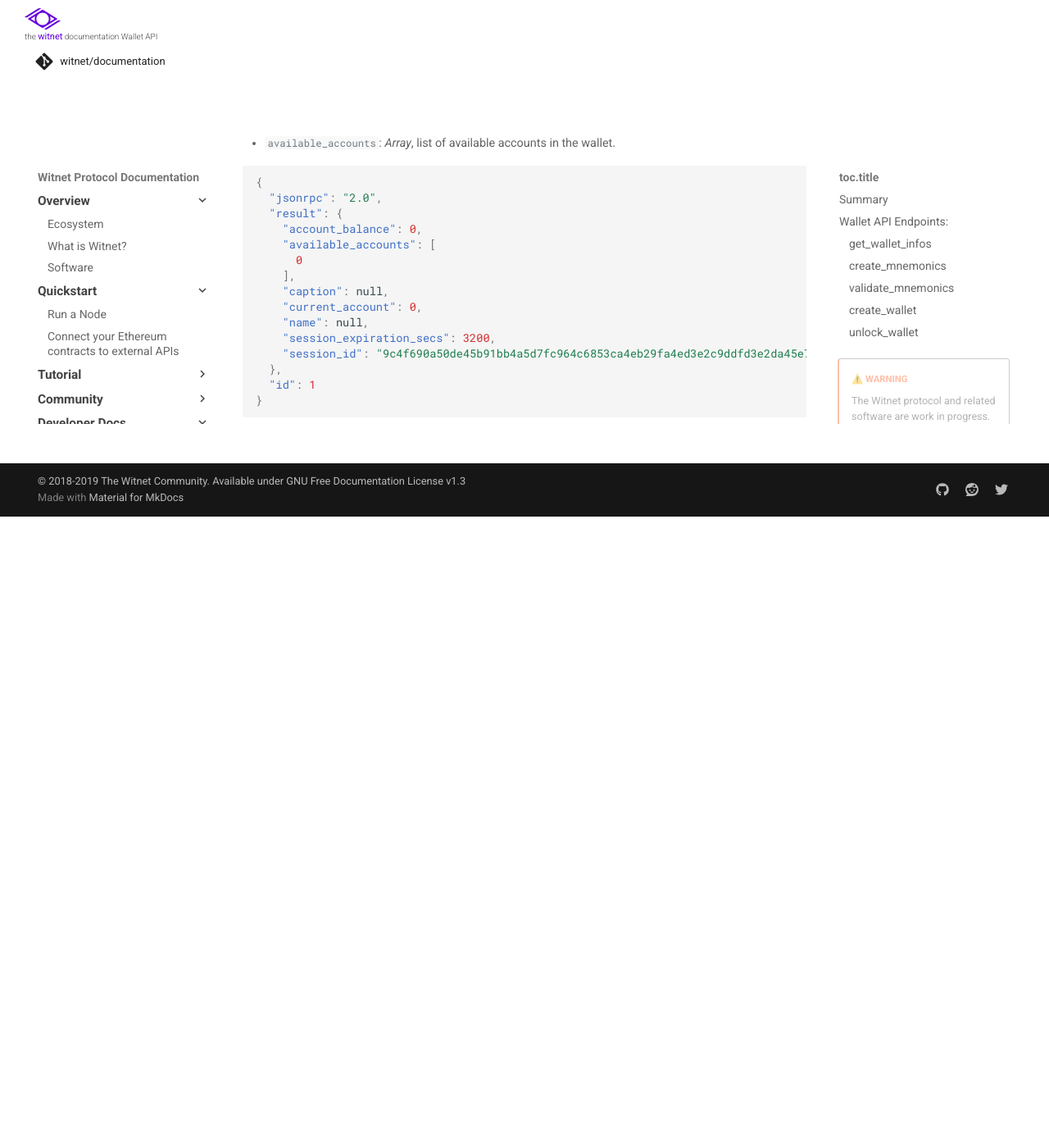
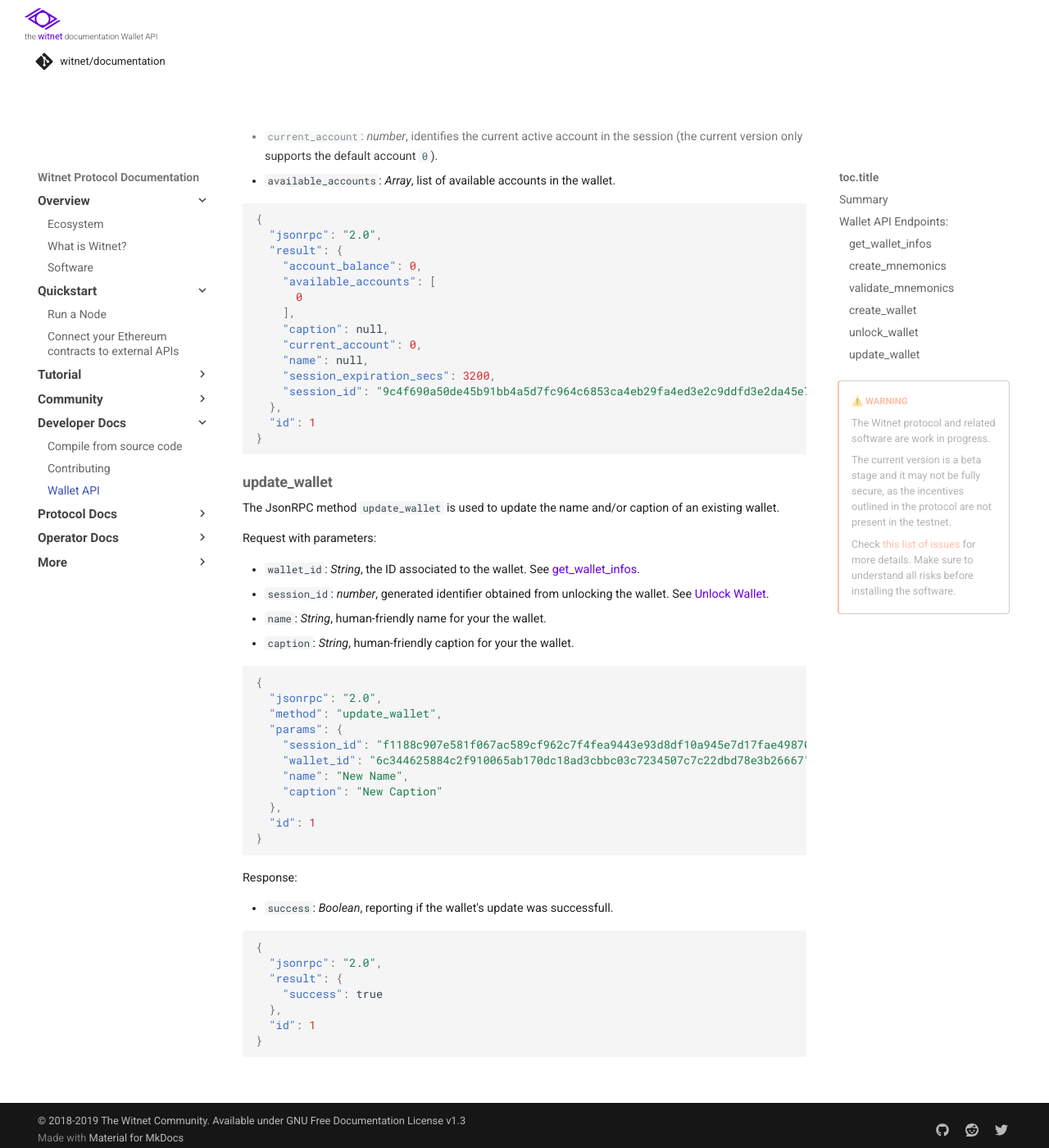
Before and after one commit to witnet/documentation, an MkDocs documentation site: the page built from docs/developer/wallet-api.md, in a window 1280 px wide and 1400 px high, scrolled down 4425 px. Shown: the whole window at 82% size. Built offline with MkDocs 1.6.1 and Material for MkDocs 9.7.7, drawn with Linux system fonts in a browser that asks for light colours; some web fonts are replaced; comment, search, counter and statistics services are not loaded; before the commit the page ends 5055 px from its top, so only the background shows below that; some of the changed text lies outside the part shown.

Commit message:
docs(wallet-api): add update wallet method

````diff
--- a/docs/developer/wallet-api.md
+++ b/docs/developer/wallet-api.md
@@ -14,10 +14,11 @@ node_url = "127.0.0.1:21338"
 | Method Name                                 | Request Params                                   | Response                                      |
 | ------------------------------------------- | ------------------------------------------------ | --------------------------------------------- |
 | [get_wallet_infos](#get_wallet_infos)       | (none)                                           | `wallet_info[]`                               |
-| [create_mnemonics](#create_mnemonics)       | length                                           | `string`                                      |
-| [validate_mnemonics](#validate_mnemonics)   | seed_source, seed_data                           | `boolean`                                     |
-| [create_wallet](#create_wallet)             | name, caption, seed_source, seed_data, password  | `boolean`                                     |
+| [create_mnemonics](#create_mnemonics)       | length                                           | `mnemonics`                                   |
+| [validate_mnemonics](#validate_mnemonics)   | seed_source, seed_data                           | `valid`                                       |
+| [create_wallet](#create_wallet)             | name, caption, seed_source, seed_data, password  | `wallet_id`                                   |
 | [unlock_wallet](#unlock_wallet)             | wallet_id, password                              | `session_id`, `session_expiration_secs`, ...  |
+| [update_wallet](#update_wallet)             | `wallet_id`, `session_id`, `name`, `caption`     | `success`                                     |
 
 
 
@@ -195,7 +196,7 @@ Request with parameters:
   "method": "unlock_wallet",
   "params": {
     "wallet_id": "6c344625884c2f910065ab170dc18ad3cbbc03c7234507c7c22dbd78e3b26667",
-    "password": "12345678",
+    "password": "12345678"
   },
   "id": 1
 }
@@ -228,3 +229,43 @@ Response:
   "id": 1
 }
 ```
+
+
+### update_wallet
+
+The JsonRPC method `update_wallet` is used to update the name and/or caption of an existing wallet.
+
+Request with parameters:
+
+- `wallet_id`: *String*, the ID associated to the wallet. See [get_wallet_infos](#get-wallet-infos).
+- `session_id`: *number*, generated identifier obtained from unlocking the wallet. See [Unlock Wallet](#unlock_wallet).
+- `name`: *String*, human-friendly name for your the wallet.
+- `caption`: *String*, human-friendly caption for your the wallet.
+
+```json
+{
+  "jsonrpc": "2.0",
+  "method": "update_wallet",
+  "params": {
+    "session_id": "f1188c907e581f067ac589cf962c7f4fea9443e93d8df10a945e7d17fae49870",
+    "wallet_id": "6c344625884c2f910065ab170dc18ad3cbbc03c7234507c7c22dbd78e3b26667",
+    "name": "New Name",
+    "caption": "New Caption"
+  },
+  "id": 1
+}
+```
+
+Response:
+
+- `success`: *Boolean*, reporting if the wallet's update was successfull.
+
+```json
+{
+  "jsonrpc": "2.0",
+  "result": {
+    "success": true
+  },
+  "id": 1
+}
+```
````
